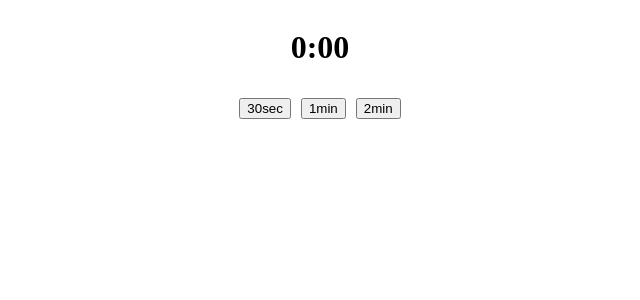
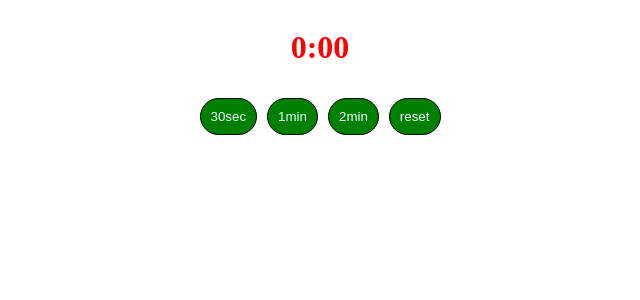
Before and after one commit to AbhishekCdr/react-interview-prep, a React (Vite) app: page / in a window 1280 px wide. Shown: the top 300 px of the page, without its empty margins (320-960 px from the left). Built offline with nearby package versions, Linux system fonts and the light colour scheme.

Commit message:
countdown module style

```diff
--- a/src/Components/CountDownTimer/CountDown.jsx
+++ b/src/Components/CountDownTimer/CountDown.jsx
@@ -1,4 +1,5 @@
 import { useEffect, useState } from "react";
+import styles from "./CountDown.module.css";
 
 function CountDown() {
   const [count, setCount] = useState(0);
@@ -31,15 +32,10 @@ function CountDown() {
   }
 
   return (
-    <div
-      style={{
-        display: "flex",
-        flexDirection: "column",
-        alignItems: "center",
-        gap: "10px",
-      }}
-    >
-      <h1>{formattTime(count)}</h1>
+    <div className={styles.main}>
+      <h1 style={count < 10 ? { color: "red" } : { color: "black" }}>
+        {formattTime(count)}
+      </h1>
       <div
         style={{
           display: "flex",
@@ -49,6 +45,7 @@ function CountDown() {
         }}
       >
         <button
+          className={styles.btn}
           onClick={() => {
             setCount(30);
           }}
@@ -56,6 +53,7 @@ function CountDown() {
           30sec
         </button>
         <button
+          className={styles.btn}
           onClick={() => {
             setCount(60);
           }}
@@ -63,11 +61,20 @@ function CountDown() {
           1min
         </button>
         <button
+          className={styles.btn}
           onClick={() => {
             setCount(120);
           }}
         >
           2min
+        </button>
+        <button
+          className={styles.btn}
+          onClick={() => {
+            setCount(0);
+          }}
+        >
+          reset
         </button>
       </div>
     </div>
--- /dev/null
+++ b/src/Components/CountDownTimer/CountDown.module.css
@@ -0,0 +1,18 @@
+.main {
+  display: flex;
+  flex-direction: column;
+  align-items: center;
+  gap: 10px;
+}
+
+.btn {
+  padding: 10px;
+  background-color: green;
+  border: 1px solid black;
+  border-radius: 20px;
+  color: aliceblue;
+}
+
+.btn:hover {
+  background-color: black;
+}
```
